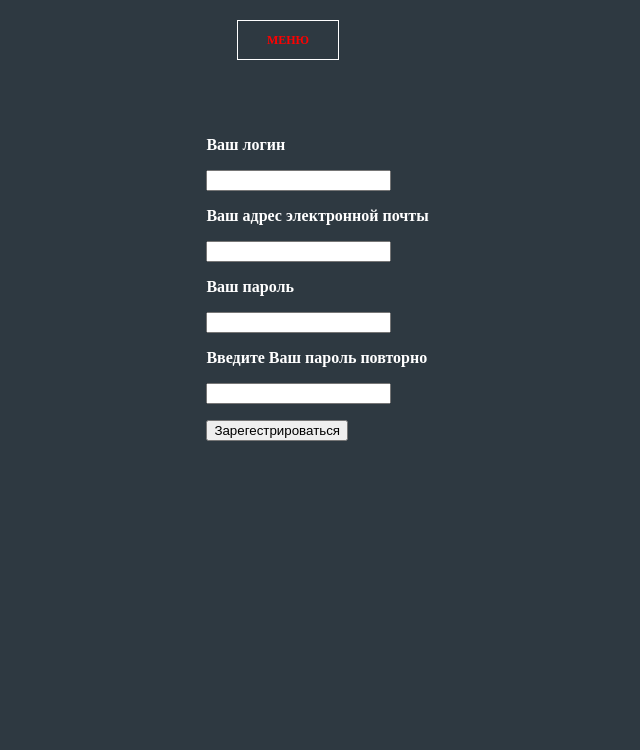
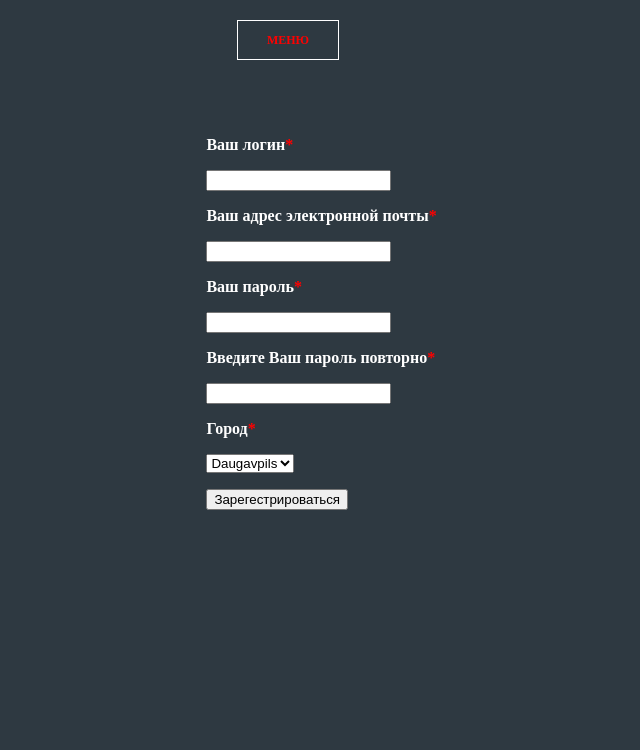
Before and after one commit to Vitalytar/DU-Study, a PHP site: page /Registration.php in a window 1280 px wide. Shown: the top 750 px of the page, without its empty margins (352-992 px from the left). Run offline with PHP 8.4, Linux system fonts and the light colour scheme.

```diff
--- a/About.php
+++ b/About.php
@@ -3,11 +3,11 @@
 <head>
 	<meta charset="UTF-8">
 	<link rel="stylesheet" href="css/style.css">
-	<title>О разработчике</title>
+	<title>ADVMAST - О разработчике</title>
 	<script src="jquery-3.3.1.min.js"></script>
 </head>
 <body>
-<div class="wrapper">
+    <div class="navWrapper">
           <div class="nav" id="main-nav">
               <div id="subNavigation">
                 <button class="sub-btn"><a href="Registration.php">РЕГИСТРАЦИЯ</a></button>
@@ -21,7 +21,5 @@
           </div>
         </div>
         <script src="js/index.js"></script>
-
-
 </body>
 </html>
--- a/Registration.php
+++ b/Registration.php
@@ -1,71 +1,9 @@
 <?php
 	require 'includes/contodatabase.php';
-?>
-
-<?php
-	$data = $_POST;
-	$registration_date = date('Y-m-d');
-
-	if( isset($data['do_signup']) )
-	{
-		$errors = array();
-		if(trim($data['login']) == '')  { // trim убирает лишние пробелы
-			$errors[] = 'Ошибка при вводе логина!';
-		}
-
-		if (strlen($data['login']) < 3 || strlen($data['login']) > 16) {
-			$errors[] = 'Логин должен содержать не менее 3-х символов и не более 16!';
-		}
-
-		if(!preg_match("/^[a-zA-Z0-9]+$/",$data['login'])) {
-        	$errors[] = "Логин может состоять только из букв английского алфавита и цифр";
-    	}
-
-		if(trim($data['password']) == '') {
-			$errors[] = 'Ошибка при вводе пароля!';
-		}
-
-		if(strlen($data['password']) < 6 || $data['password'] > 32) {
-			$errors[] = 'Пароль должен содержать не менее 6 символов!';
-		}
-
-		if(trim($data['email']) == '' || strlen($data['email']) > 40)
-		{
-			$errors[] = 'Ошибка при вводе электронной почты!';
-		}
-
-		if($data['password'] == '')
-		{
-			$errors[] = 'Ошибка при вводе пароля!';
-		}
-
-		if($data['password2'] != $data['password'])
-		{
-			$errors[] = 'Введенные пароли не совпадают!';
-		}
-	} // проверки на правльность заполнения полей, что бы не были пустые
-
-	if(isset($_POST['login']) && isset($_POST['password']) && isset($_POST['email'])){
-
-    // экранирования символов для mysql
-    $login = htmlentities(mysqli_real_escape_string($connect, $_POST['login']));
-    $password = htmlentities(mysqli_real_escape_string($connect, $_POST['password']));
-    $email = htmlentities(mysqli_real_escape_string($connect, $_POST['email']));
-
-    // создание строки запроса
-    if(empty($errors)) {
-    	$query = "INSERT INTO users VALUES(NULL, '$login',md5('$password'), '$email', '$registration_date')"; // id присваевается каждому пользователю автоматически
-    	$result = mysqli_query($connect, $query) or die("Ошибка " . mysqli_error($connect));
-        echo '<div style="color: white;"><strong>Теперь вы можете <a href="Login.php"><u>авторизоваться</u></a></strong></div>';
-   }
-   else {
-   	echo '<div style="color: red;">'.array_shift($errors).'</div>';
-   }
-    mysqli_close($connect);
-}
+	include 'controllers/register.php';
 ?>
 <form method="POST" action="Registration.php">
-	<title>Регистрация</title>
+	<title>ADVMAST - Регистрация</title>
 
 <link rel="stylesheet" href="css/style.css">
 <script src='js/jquery-3.3.1.js'></script>
@@ -87,17 +25,26 @@
 
 <div style="margin-top: 10%; margin-left: 43%">
 	<p>
-		<p style="color: white;"><strong>Ваш логин</strong></p> <input type="text" name="login" value="<?php echo @$data['login']; ?>">
+		<p style="color: white;"><strong>Ваш логин<font color="red">*</font></strong></p>
+		<input type="text" name="login" value="<?php echo @$data['login']; ?>">
 	</p>
 	<p>
-		<p style="color: white;"><strong>Ваш адрес электронной почты</strong></p> <input type="email" name="email" value="<?php echo @$data['email']; ?>">
+		<p style="color: white;"><strong>Ваш адрес электронной почты<font color="red">*</font></strong></p> <input type="email" name="email" value="<?php echo @$data['email']; ?>">
 	</p>
 	<p>
-		<p style="color: white;"><strong>Ваш пароль</strong></p> <input type="password" name="password">
+		<p style="color: white;"><strong>Ваш пароль<font color="red">*</font></strong></p> <input type="password" name="password">
 	</p>
 
 	<p>
-		<p style="color: white;"><strong>Введите Ваш пароль повторно</strong></p> <input type="password" name="password2">
+		<p style="color: white;"><strong>Введите Ваш пароль повторно<font color="red">*</font></strong></p> <input type="password" name="password2">
+	</p>
+	<p>
+		<p style="color: white;"><strong>Город<font color="red">*</font></strong></p>
+		<select name="city">
+			<option>Daugavpils</option>
+			<option>Rīga</option>
+			<option>Liepāja</option>
+		</select>
 	</p>
 
 	<p> <button type="submit" name="do_signup">Зарегестрироваться</button> </p>
--- a/Rules.php
+++ b/Rules.php
@@ -3,7 +3,7 @@
 <head>
 	<meta charset="UTF-8">
 	<link rel="stylesheet" href="css/style.css">
-	<title>Правила</title>
+	<title>ADVMAST - Правила</title>
 	<script src="jquery-3.3.1.min.js"></script>
 </head>
 <body>
--- a/addAdv.php
+++ b/addAdv.php
@@ -2,7 +2,7 @@
 
 	<meta charset="UTF-8">
 	<link rel="stylesheet" href="css/style.css">
-	<title>Подать объявление</title>
+	<title>ADVMAST - Подать объявление</title>
 	<script src="jquery-3.3.1.min.js"></script>
 <div class="wrapper">
    <div class="nav" id="main-nav">
--- /dev/null
+++ b/controllers/register.php
@@ -0,0 +1,62 @@
+<?php
+$data = $_POST;
+	$registration_date = date('Y-m-d');
+
+	if( isset($data['do_signup']) )
+	{
+		$errors = array();
+		if(trim($data['login']) == '')  { // trim убирает лишние пробелы
+			$errors[] = 'Ошибка при вводе логина!';
+		}
+
+		if (strlen($data['login']) < 3 || strlen($data['login']) > 16) {
+			$errors[] = 'Логин должен содержать не менее 3-х символов и не более 16!';
+		}
+
+		if(!preg_match("/^[a-zA-Z0-9]+$/",$data['login'])) {
+        	$errors[] = "Логин может состоять только из букв английского алфавита и цифр";
+    	}
+
+		if(trim($data['password']) == '') {
+			$errors[] = 'Ошибка при вводе пароля!';
+		}
+
+		if(strlen($data['password']) < 6 || $data['password'] > 32) {
+			$errors[] = 'Пароль должен содержать не менее 6 символов!';
+		}
+
+		if(trim($data['email']) == '' || strlen($data['email']) > 40)
+		{
+			$errors[] = 'Ошибка при вводе электронной почты!';
+		}
+
+		if($data['password'] == '')
+		{
+			$errors[] = 'Ошибка при вводе пароля!';
+		}
+
+		if($data['password2'] != $data['password'])
+		{
+			$errors[] = 'Введенные пароли не совпадают!';
+		}
+	} // проверки на правльность заполнения полей, что бы не были пустые
+
+	if(isset($_POST['login']) && isset($_POST['password']) && isset($_POST['email'])){
+
+    // экранирования символов для mysql
+    $login = htmlentities(mysqli_real_escape_string($connect, $_POST['login']));
+    $password = htmlentities(mysqli_real_escape_string($connect, $_POST['password']));
+    $email = htmlentities(mysqli_real_escape_string($connect, $_POST['email']));
+    $city = $_POST['city'];
+
+    // создание строки запроса
+    if(empty($errors)) {
+    	$query = "INSERT INTO users VALUES(NULL, '$login',md5('$password'), '$email', '$registration_date', '$city')"; // id присваевается каждому пользователю автоматически
+    	$result = mysqli_query($connect, $query) or die("Ошибка " . mysqli_error($connect));
+        echo '<div style="color: white;"><strong>Теперь вы можете <a href="Login.php"><u>авторизоваться</u></a></strong></div>';
+   }
+   else {
+   	echo '<div style="color: red;">'.array_shift($errors).'</div>';
+   }
+    mysqli_close($connect);
+}
--- a/css/style.css
+++ b/css/style.css
@@ -96,3 +96,13 @@ a {
   right: 0;
   margin: auto;
 }
+
+#profileContainer {
+  background-color: blue;
+  font-size: 18px;
+  border: 1px solid bold;
+  margin: 3% 5%;
+  border-color: white;
+  height: 50px;
+  width: 50px;
+}
```
Also changed, not shown: Login.php (+6 -30 lines), controllers/login.php (added, +26 -0 lines), includes/logout.php (added, +8 -0 lines), index.php (+9 -2 lines), profile.php (added). Lines whose indentation alone changed are shown as unchanged.
